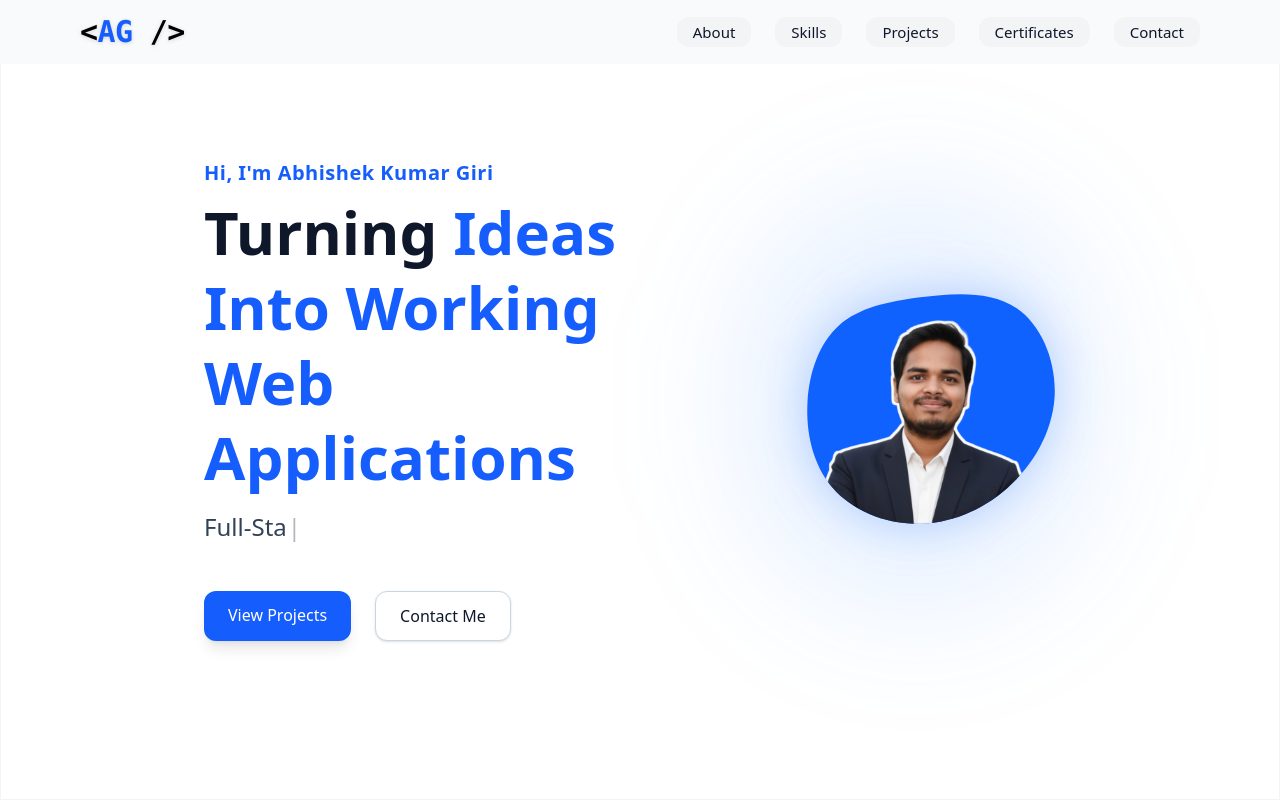
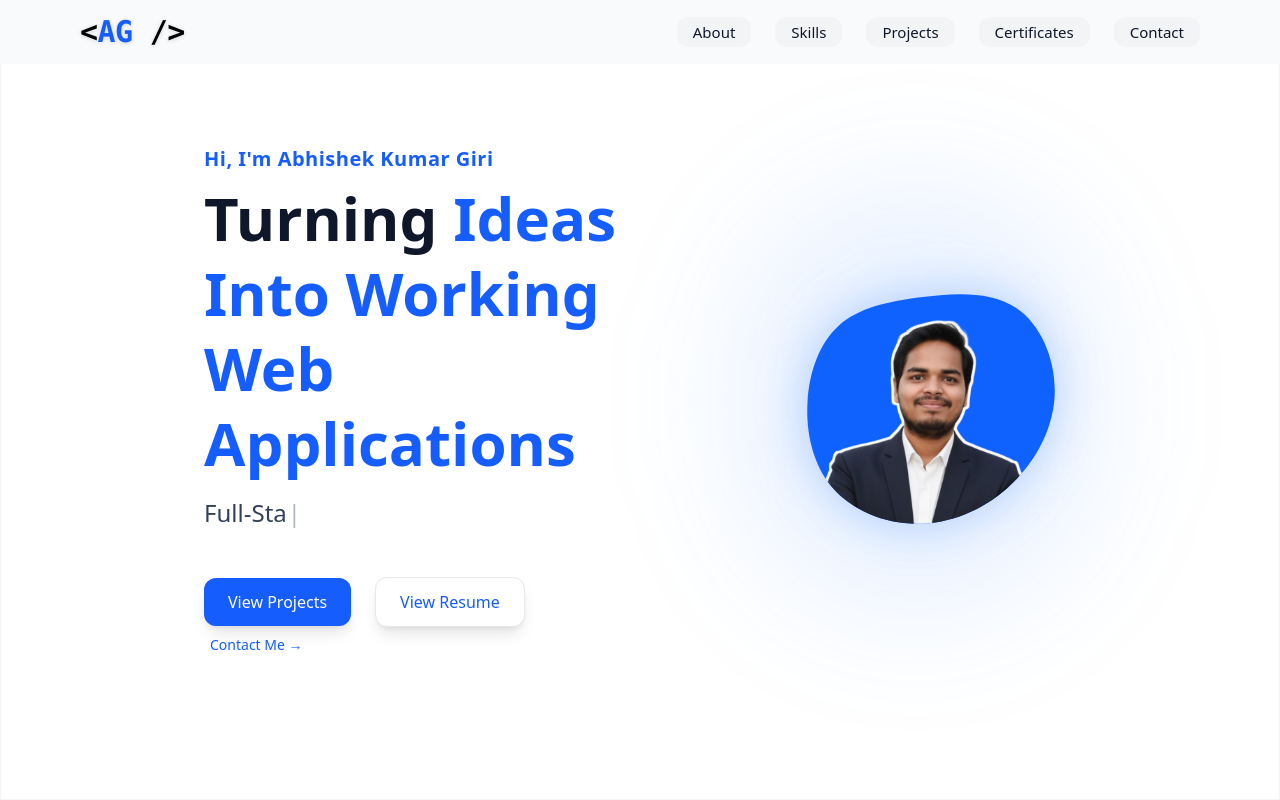
Before and after one commit to abhi1913ek-79ri/portfolio, a Next.js app: page / in a window 1280 px wide. Shown: the top 800 px of the page. Built offline with nearby package versions, Linux system fonts and the light colour scheme.

Commit message:
feat : added view resume button

```diff
--- a/app/components/Hero/Hero.jsx
+++ b/app/components/Hero/Hero.jsx
@@ -35,9 +35,10 @@ export default function Hero() {
             }}
           />
         </div>
+        {/* BUTTONS */}
+        <div className="flex flex-col">
+          <div className="mt-10 flex items-center gap-6">
 
-        {/* BUTTONS */}
-        <div className="mt-10 flex gap-6">
             <Link
               href="#projects"
               className="px-6 py-3 rounded-xl bg-blue-600 text-white font-medium shadow-lg hover:scale-105 transition-transform"
@@ -45,11 +46,21 @@ export default function Hero() {
               View Projects
             </Link>
 
+            <a
+              href="/Abhishek_Kumar_Giri_Resume.pdf"
+              target="_blank"
+              rel="noopener noreferrer"
+              className="px-6 py-3 rounded-xl bg-white text-blue-600 font-medium shadow-lg hover:scale-105 transition-transform border border-gray-200"
+            >
+              View Resume
+            </a>
+            <br />
+          </div>
           <Link
             href="#contact"
-            className="px-6 py-3 rounded-xl bg-white border border-slate-300 text-slate-900 shadow hover:bg-slate-100 transition"
+            className="text-blue-600 text-sm  hover:underline mt-2 ml-1.5"
           >
-            Contact Me
+            Contact Me →
           </Link>
         </div>
       </div>
```
Also changed, not shown: 1 other file (tests, documents, lock files or other folders). Lines whose indentation alone changed are shown as unchanged.
